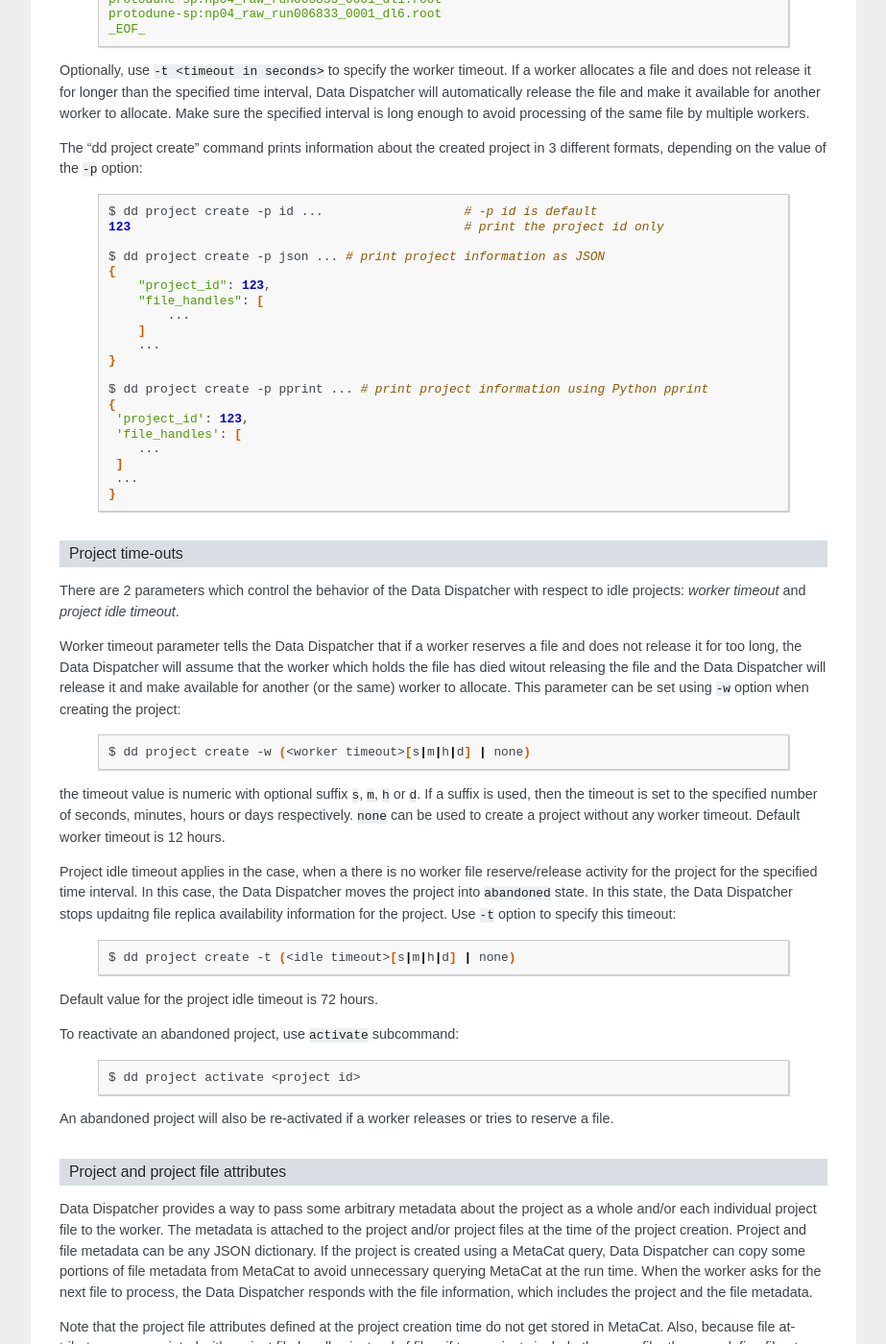
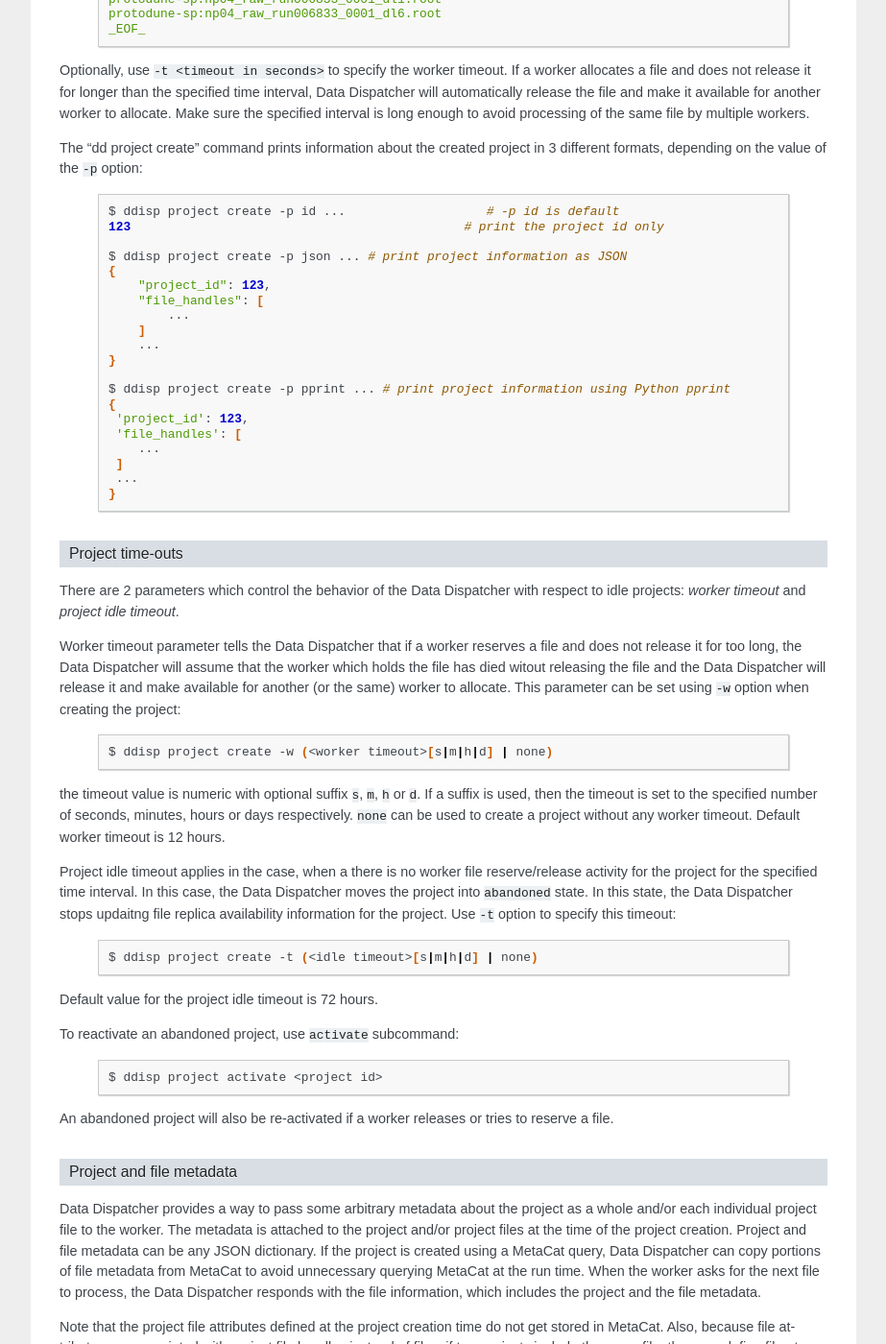
Before and after one commit to ivmfnal/data_dispatcher, a Sphinx documentation site: the page built from docs/ui.rst, in a window 1280 px wide and 1400 px high, scrolled down 2071 px. Shown: the whole window at 96% size, without its empty margins (198-1121 px from the left). Built offline with Sphinx 7.4.7, drawn with Linux system fonts in a browser that asks for light colours; some of the changed text lies outside the part shown.

Commit message:
Added the ability to specify additional authorized project users and/or groups Use common database with MetaCat Replaced name "dd" with "ddisp" in UI doc

```diff
--- a/docs/ui.rst
+++ b/docs/ui.rst
@@ -23,13 +23,13 @@
 
     .. code-block:: shell
 
-        $ dd login -m password <username>                                  # login using LDAP password
+        $ ddisp login -m password <username>                                  # login using LDAP password
         Password: ...
 
-        $ dd login -m x509 <username> <cert_file.pem> <key_file.pem>       # login using X.509 authentication
-        $ dd login -m x509 <username> <proxy_file>
+        $ ddisp login -m x509 <username> <cert_file.pem> <key_file.pem>       # login using X.509 authentication
+        $ ddisp login -m x509 <username> <proxy_file>
 
-        $ dd login -m token [-t (<token>|<token file>)] <username>         # login using WLCG token
+        $ ddisp login -m token [-t (<token>|<token file>)] <username>         # login using WLCG token
 
 If WLCG token authentication is used, the token or a file with the token can be specified with ``-t`` option.
 Otherwise, the command will look for the token in:
@@ -50,7 +50,7 @@
 
     .. code-block:: shell
 
-        $ dd version
+        $ ddisp version
         Server URL:     http://host.domain:8080/dd/data
         Server version: 1.3.2
         Client version: 1.3.1
@@ -67,13 +67,13 @@
 
     .. code-block:: shell
 
-        $ dd project create <inline MetaCat query>
+        $ ddisp project create <inline MetaCat query>
 
         # Examples:
-        $ dd project create files from dune:all limit 100
-        $ dd project create files from dune:all where 'namespace="protodune-sp"' skip 3000 limit 10
+        $ ddisp project create files from dune:all limit 100
+        $ ddisp project create files from dune:all where 'namespace="protodune-sp"' skip 3000 limit 10
 
-        $ dd project create -q <file with MetaCat MQL query>
+        $ ddisp project create -q <file with MetaCat MQL query>
 
 A project can be created with explicit list of files, specified as a text file with list of DIDs (namespace:name), one
 DID per line:
@@ -85,7 +85,7 @@
         protodune-sp:np04_raw_run006833_0001_dl1.root
         protodune-sp:np04_raw_run006833_0001_dl6.root
         _EOF_
-        $ dd project create -l file_list
+        $ ddisp project create -l file_list
 
 
 Third way is to yse JSON-formatted file list. The list is composed of items of one of two types:
@@ -108,13 +108,13 @@
                 "attributes": {"debug":true}
             }
         ]
-        $ dd project create -j /tmp/file_list.json
+        $ ddisp project create -j /tmp/file_list.json
 
 Hyphen can be used as the value for ``-j`` and ``-l`` options to read the list from stdin:
 
     .. code-block:: shell
 
-        $ dd project create -l - << _EOF_
+        $ ddisp project create -l - << _EOF_
         protodune-sp:np04_raw_run006833_0001_dl10.root
         protodune-sp:np04_raw_run006833_0001_dl1.root
         protodune-sp:np04_raw_run006833_0001_dl6.root
@@ -130,10 +130,10 @@
 
     .. code-block:: shell
 
-        $ dd project create -p id ...                   # -p id is default
+        $ ddisp project create -p id ...                   # -p id is default
         123                                             # print the project id only
 
-        $ dd project create -p json ... # print project information as JSON
+        $ ddisp project create -p json ... # print project information as JSON
         {
             "project_id": 123,
             "file_handles": [
@@ -142,7 +142,7 @@
             ...
         }
 
-        $ dd project create -p pprint ... # print project information using Python pprint
+        $ ddisp project create -p pprint ... # print project information using Python pprint
         {
          'project_id': 123,
          'file_handles': [
@@ -162,7 +162,7 @@
 
     .. code-block:: shell
 
-        $ dd project create -w (<worker timeout>[s|m|h|d] | none)
+        $ ddisp project create -w (<worker timeout>[s|m|h|d] | none)
 
 the timeout value is numeric with optional suffix ``s``, ``m``, ``h`` or ``d``. If a suffix is used, then the timeout is set to the specified
 number of seconds, minutes, hours or days respectively. ``none`` can be used to create a project without any worker timeout. Default worker timeout
@@ -174,7 +174,7 @@
 
     .. code-block:: shell
 
-        $ dd project create -t (<idle timeout>[s|m|h|d] | none)
+        $ ddisp project create -t (<idle timeout>[s|m|h|d] | none)
 
 Default value for the project idle timeout is 72 hours.
 
@@ -182,16 +182,16 @@
 
     .. code-block:: shell
 
-        $ dd project activate <project id>
+        $ ddisp project activate <project id>
 
 An abandoned project will also be re-activated if a worker releases or tries to reserve a file.
 
-Project and project file attributes
-...................................
+Project and file metadata
+.........................
 
 Data Dispatcher provides a way to pass some arbitrary metadata about the project as a whole and/or each individual project file to the worker.
 The metadata is attached to the project and/or project files at the time of the project creation. Project and file metadata can be any JSON dictionary.
-If the project is created using a MetaCat query, Data Dispatcher can copy some portions of file metadata from MetaCat to avoid unnecessary
+If the project is created using a MetaCat query, Data Dispatcher can copy portions of file metadata from MetaCat to avoid unnecessary
 querying MetaCat at the run time.
 When the worker asks for the next file to process, the Data Dispatcher responds with the file information, which includes the project and the
 file metadata.
@@ -205,7 +205,7 @@
     .. code-block:: shell
 
         # inline:
-        $ dd project create -A "email_errors=user@fnal.gov step=postprocess" ...
+        $ ddisp project create -A "email_errors=user@fnal.gov step=postprocess" ...
 
         # as a JSON file:
         $ cat project_attrs.json
@@ -213,21 +213,21 @@
             "email_errors": "user@fnal.gov",
             "step": "postprocess"
         }
-        $ dd project create -A @project_attrs.json
+        $ ddisp project create -A @project_attrs.json
 
 To copy some metadata attributes from MetaCat:
 
     .. code-block:: shell
 
-        $ dd project create -c core.runs files from ...
-        $ dd project create -c detector.hv_value,core.data_tier files from ...
+        $ ddisp project create -c core.runs files from ...
+        $ ddisp project create -c detector.hv_value,core.data_tier files from ...
 
 To associate common attributes with each file in the project, use ``-a`` option:
 
     .. code-block:: shell
 
-        $ dd project create -a "name1=value1 name2=value2" ...
-        $ dd project create -a @<JSON file>
+        $ ddisp project create -a "name1=value1 name2=value2" ...
+        $ ddisp project create -a @<JSON file>
 
 If the file list is specified explicitly using JSON file, then each file dictionary may optionally include file attributes:
 
@@ -243,13 +243,13 @@
             },
             { "namespace":"protodune-sp", "name":"np04_raw_run006834_0010_dl10.root" }
         ]
-        $ dd project create -j /tmp/file_list.json
+        $ ddisp project create -j /tmp/file_list.json
 
 When the worker gets next file to process, the JSON representation of file inofrmation includes project and project file attributes:
 
     .. code-block:: shell
 
-        $ dd worker next -j 70
+        $ ddisp worker next -j 70
         {
           "attempts": 1,
           "attributes": {                   # file attributes
@@ -281,13 +281,25 @@
           "worker_id": "fnpc123_pid4563"
         }
 
+Project ownership and use authorization
+.......................................
+
+A project is owned by the user who created the project. By default, only the project owner and an admin users are authorized to
+use the project worker interface - reserve files, report their processing status. If necessary, at the
+time of the project creation, additional authorized users or roles can be specified:
+
+    .. code-block:: shell
+
+        $ ddisp project create -u alice,bob,charlie ...
+        $ ddisp project create -r production,my_group ...
+        $ ddisp project create -u alice,bob -r my_group ...
 
 Listing projects
 ................
 
     .. code-block:: shell
 
-        $ dd project list
+        $ ddisp project list
             -j                                              - JSON output
             -u <owner>                                      - filter by project owner
             -a "name1=value1 name2=value2 ..."              - filter by project attributes
@@ -297,7 +309,7 @@
 
     .. code-block:: shell
 
-        $ dd project show [options] <project_id>            - show project info (-j show as JSON)
+        $ ddisp project show [options] <project_id>            - show project info (-j show as JSON)
                 -a                                          - show project attributes only
                 -r                                          - show replicas information
                 -j                                          - show as JSON
@@ -315,9 +327,9 @@
 
     .. code-block:: shell
 
-        $ dd project search [oprions] -q -              - read search query from stdin
-        $ dd project search [oprions] -q <file path>    - read search query from a file
-        $ dd project search [oprions] <search query>    - inline search query
+        $ ddisp project search [oprions] -q -              - read search query from stdin
+        $ ddisp project search [oprions] -q <file path>    - read search query from a file
+        $ ddisp project search [oprions] <search query>    - inline search query
 
         Options:
             -j                                          - JSON output
@@ -352,13 +364,13 @@
 
     .. code-block:: shell
 
-        $ dd project restart <project_id> <did> ...
+        $ ddisp project restart <project_id> <did> ...
 
 This command will reset the state of the files specified with their DIDs regardless of their current state.
 
     .. code-block:: shell
 
-        $ dd restart [options] <project_id>
+        $ ddisp restart [options] <project_id>
               -f                                              - restart failed files
               -d                                              - restart done files
               -r                                              - unreserve reserved files
@@ -373,7 +385,7 @@
 
     .. code-block:: shell
 
-        $ dd project cancel [-j] <project id>
+        $ ddisp project cancel [-j] <project id>
 
 ``-j`` will print the project information in JSON format
 
@@ -382,7 +394,7 @@
 
     .. code-block:: shell
 
-        $ dd project delete <project id>
+        $ ddisp project delete <project id>
 
 
 Workflow
@@ -405,16 +417,16 @@
 
     .. code-block:: shell
 
-        $ dd worker id -n          # - generate random worker id
+        $ ddisp worker id -n          # - generate random worker id
         9e0124f8
 
-        $ dd worker id <assigned worker id>
+        $ ddisp worker id <assigned worker id>
         # example
         $ my_id=`hostname`_`date +%s`
-        $ dd worker id $my_id
+        $ ddisp worker id $my_id
         fnpc123_1645849756
 
-        $ dd worker id            # - prints current worker id
+        $ ddisp worker id            # - prints current worker id
         fnpc123_1645849756
 
 Getting next file to process
@@ -422,7 +434,7 @@
 
     .. code-block:: shell
 
-       $ dd worker next [-j] [-t <timeout>] [-c <cpu_site>] [-w <worker_id>] <project_id>  - get next available file
+       $ ddisp worker next [-j] [-t <timeout>] [-c <cpu_site>] [-w <worker_id>] <project_id>  - get next available file
              -c - choose the file according to the CPU/RSE proximity map for the CPU site
              -j - as JSON
              -t - wait for next file until "timeout" seconds,
@@ -477,7 +489,7 @@
 
     .. code-block:: shell
 
-        $ dd worker next -j 70
+        $ ddisp worker next -j 70
         {
           "attempts": 1,
           "attributes": {
@@ -516,14 +528,14 @@
 
     .. code-block:: shell
 
-        $ dd worker done <project_id> <file namespace>:<file name>
+        $ ddisp worker done <project_id> <file namespace>:<file name>
 
 If the file processing failes, the worker issues "failed" command. "-f" option is used to signal that the file has failed permanently and should
 not be retried. Otherwise, the failed file will be moved to the back of the project's file list and given to a worker for consumption in the future.
 
     .. code-block:: shell
 
-        $ dd worker failed [-f] <project_id> <file namespace>:<file name>
+        $ ddisp worker failed [-f] <project_id> <file namespace>:<file name>
 
 
 RSEs
@@ -536,7 +548,7 @@
 
     .. code-block:: shell
 
-        $ dd rse list -j
+        $ ddisp rse list -j
         [
           {
             "add_prefix": "",
@@ -562,7 +574,7 @@
           }
         ]
 
-        $ dd rse list
+        $ ddisp rse list
         Name                                     Pref Tape Status Description
         --------------------------------------------------------------------------------------------------------------
         FNAL_DCACHE                                 0 tape     up FNAL dCache
@@ -579,7 +591,7 @@
 
     .. code-block:: shell
 
-        $ dd rse show FNAL_DCACHE
+        $ ddisp rse show FNAL_DCACHE
         RSE:            FNAL_DCACHE
         Preference:     0
         Tape:           yes
@@ -589,7 +601,7 @@
         Remove prefix:
         Add prefix:
 
-        $ dd rse show -j FNAL_DCACHE
+        $ ddisp rse show -j FNAL_DCACHE
         {
           "add_prefix": "",
           "description": "FNAL dCache",
@@ -609,8 +621,8 @@
 
     .. code-block:: shell
 
-        $ dd rse set -a down FNAL_DCACHE
-        $ dd rse show FNAL_DCACHE
+        $ ddisp rse set -a down FNAL_DCACHE
+        $ ddisp rse show FNAL_DCACHE
         RSE:            FNAL_DCACHE
         Preference:     0
         Tape:           yes
```
Also changed, not shown: 5 other files.
